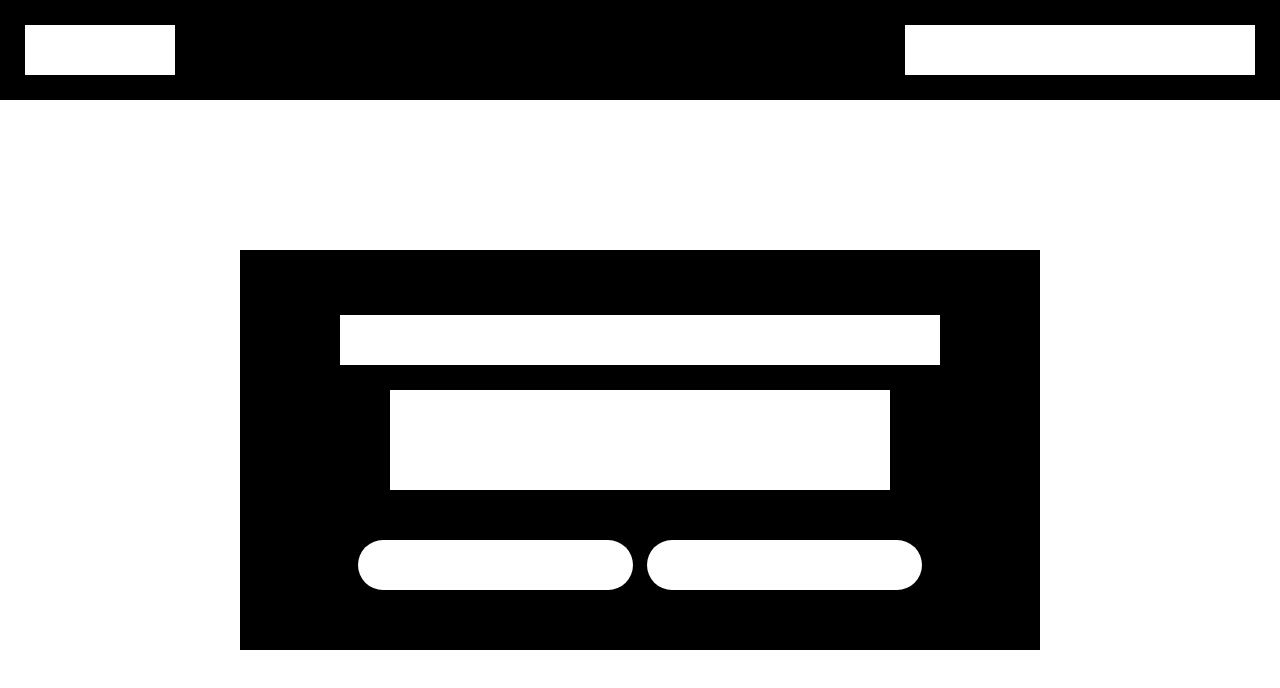
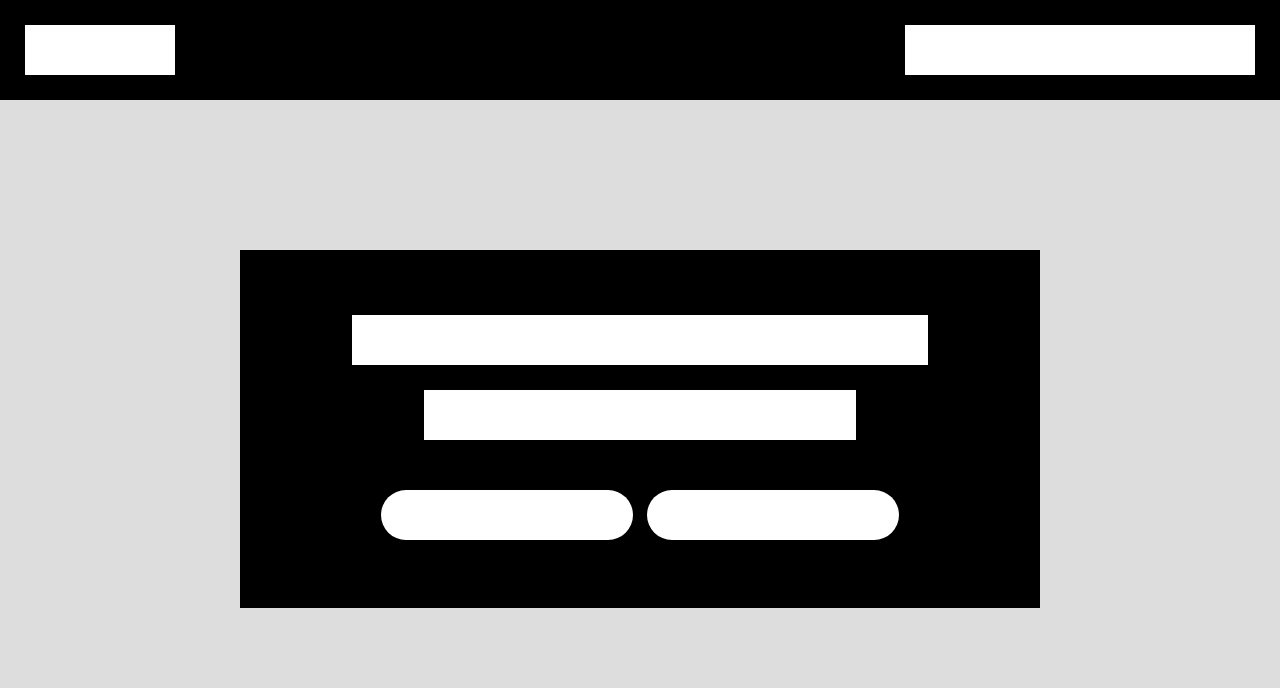
Before and after one commit to joshborup/html-css-mini-1, a plain HTML site: page in-class/index.html in a window 1280 px wide. Drawn offline with Linux system fonts and the light colour scheme.

Commit message:
moved to in-class

```diff
--- a/index.html
+++ b/in-class/index.html
@@ -13,7 +13,7 @@
         <div></div>
         <div></div>
     </header>
-    <div class="main_content">
+    <main>
         <div></div>
 
         <div></div>
@@ -23,6 +23,6 @@
             <div></div>
         </div>
 
-    </div>
+    </main>
 </body>
 </html>
--- a/styles.css
+++ b/in-class/styles.css
@@ -1,3 +1,9 @@
+body {
+
+    background: #ddd;
+
+}
+
 header {
     background: black;
     height: 100px;
@@ -26,41 +32,40 @@ header div:nth-child(2) {
 
 }
 
-.main_content {
+main {
     width: 800px;
     background: black;
-    height: 400px;
     margin: 150px auto 0px;
     padding: 40px;
 
 }
 
-.main_content div:nth-child(1), .main_content div:nth-child(2){
+main div:nth-child(1), main div:nth-child(2){
     background: white;
     margin: 25px auto;
 
 
 }
 
-.main_content div:nth-child(1){
-    width: 600px;
+main div:nth-child(1){
+    width: 80%;
     height: 50px;
 }
 
-.main_content div:nth-child(2){
-    height: 100px;
-    width: 500px;
+main div:nth-child(2){
+    height: 50px;
+    width: 60%;
 
 }
-.main_content div:nth-child(3){
+main div:nth-child(3){
     width: 100%;
     text-align: center;
 }
 
-.main_content div div:nth-child(1), .main_content div div:nth-child(2){
+main div div:nth-child(1), main div div:nth-child(2){
     display: inline-block;
     height: 50px;
-    width: 275px;
+    width: 35%;
     margin-left: 5px;
     margin-right: 5px;
     border-radius: 30px;
```
Also changed, not shown: in-class/reset.css (renamed from reset.css).
